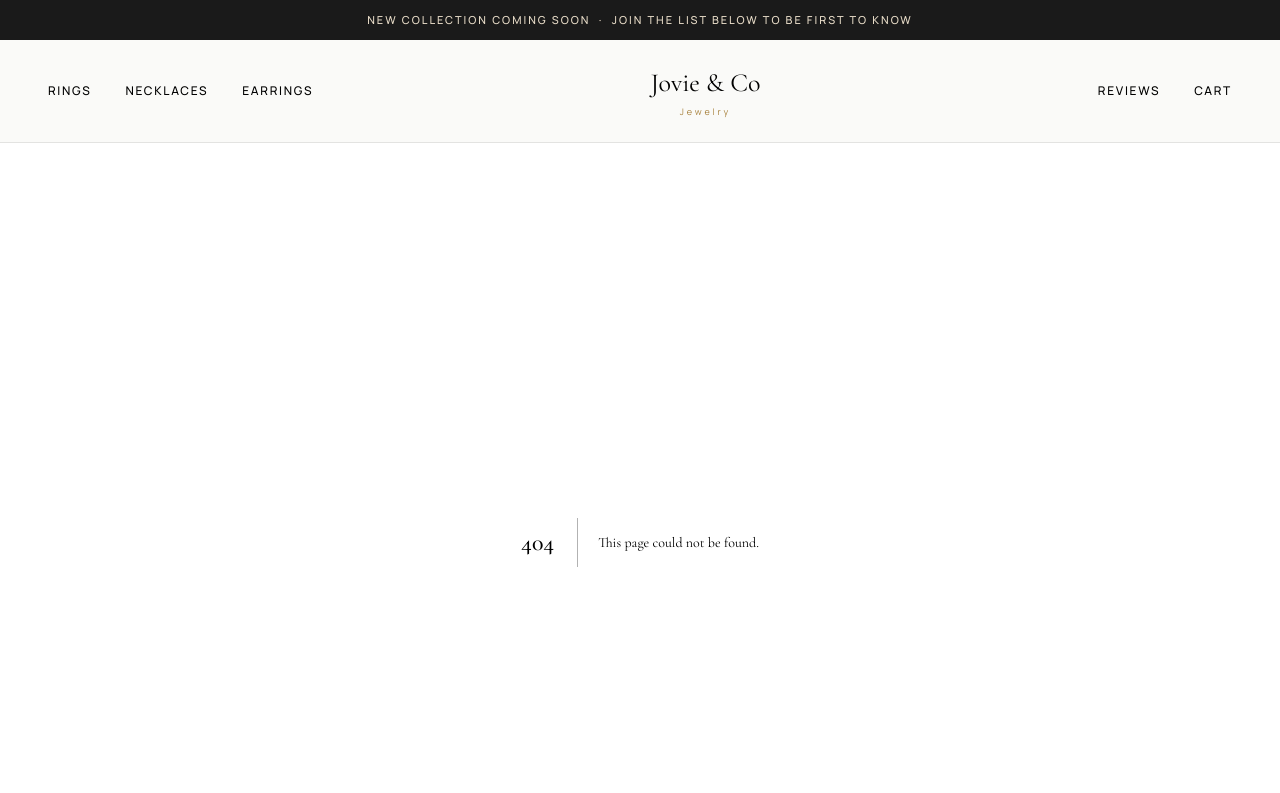
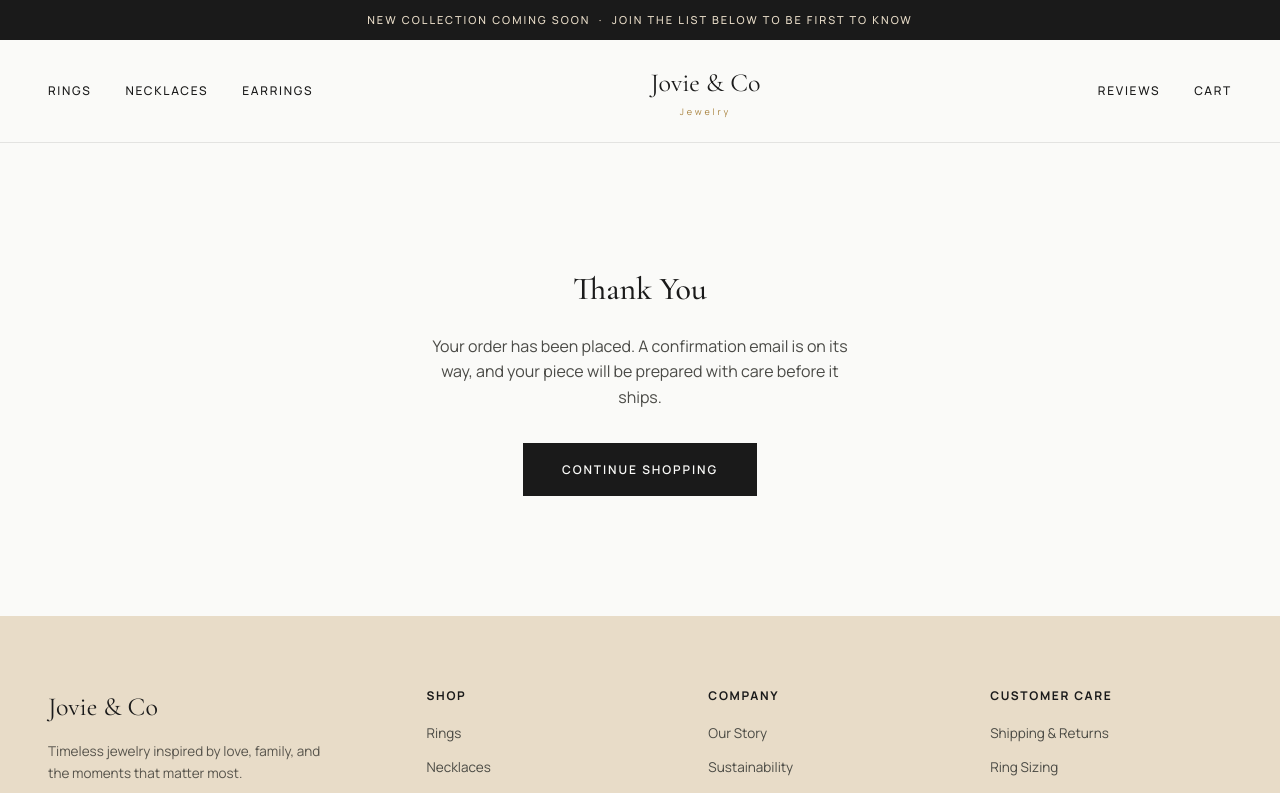
Before and after one commit to thejovieandco/Jovie-CO, a Next.js app: page /checkout/success in a window 1280 px wide. Before the commit this address had no page. Shown: the top 793 px of the page. Built offline with nearby package versions, Linux system fonts and the light colour scheme.

Commit message:
Create page.js

```diff
--- /dev/null
+++ b/app/checkout/success/page.js
@@ -0,0 +1,25 @@
+"use client";
+
+import { useEffect } from "react";
+import Link from "next/link";
+import { useCart } from "../../../components/CartProvider";
+
+export default function CheckoutSuccess() {
+  const { clearCart } = useCart();
+
+  useEffect(() => {
+    clearCart();
+    // eslint-disable-next-line react-hooks/exhaustive-deps
+  }, []);
+
+  return (
+    <div className="container" style={{ padding: "120px 48px", textAlign: "center" }}>
+      <h1 style={{ marginBottom: 20 }}>Thank You</h1>
+      <p style={{ color: "#4a4a46", maxWidth: 440, margin: "0 auto 32px" }}>
+        Your order has been placed. A confirmation email is on its way, and your
+        piece will be prepared with care before it ships.
+      </p>
+      <Link href="/" className="btn">Continue Shopping</Link>
+    </div>
+  );
+}
```
